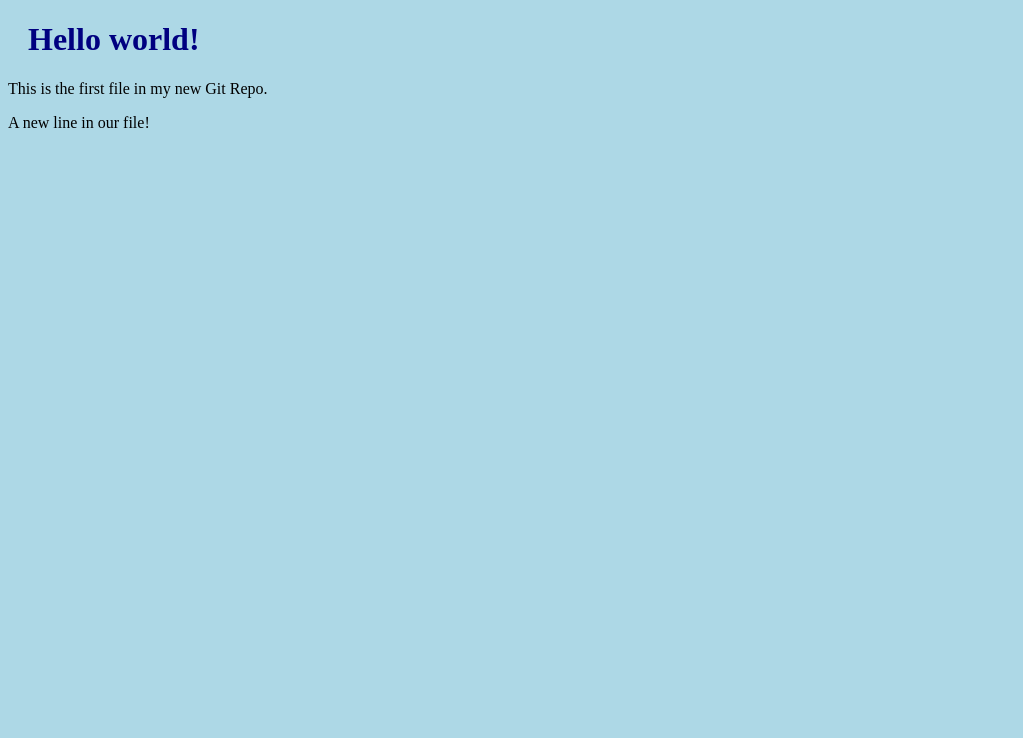
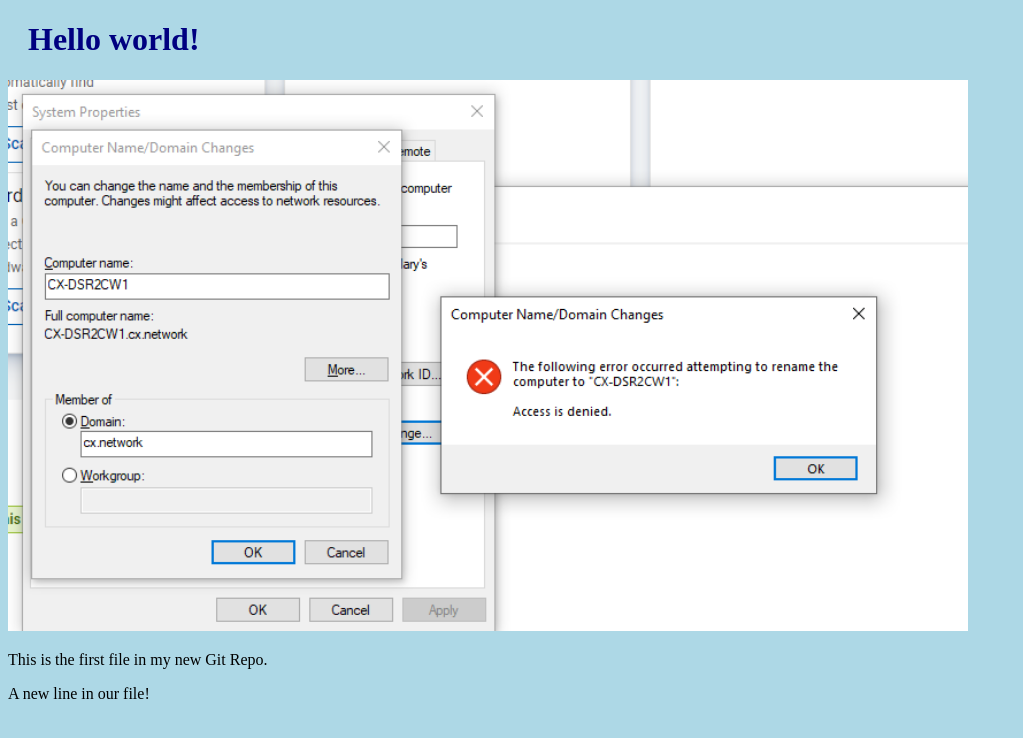
Before and after one commit to studyakmal/hello-world, a plain HTML site: page index.html in a window 1280 px wide. Shown: the whole page, without its empty margins (0-1023 px from the left). Drawn offline with Linux system fonts and the light colour scheme.

Commit message:
Added image Hello World

```diff
--- a/index.html
+++ b/index.html
@@ -7,6 +7,8 @@
 <body>
 
 <h1>Hello world!</h1>
+<div><img src="img_hello_world.PNG" alt="Hello World from Space"
+style="width:100%;max-width:960px"></div>
 <p>This is the first file in my new Git Repo.</p>
 <p>A new line in our file!</p>
 
```
Also changed, not shown: img_hello_world.PNG (added).
